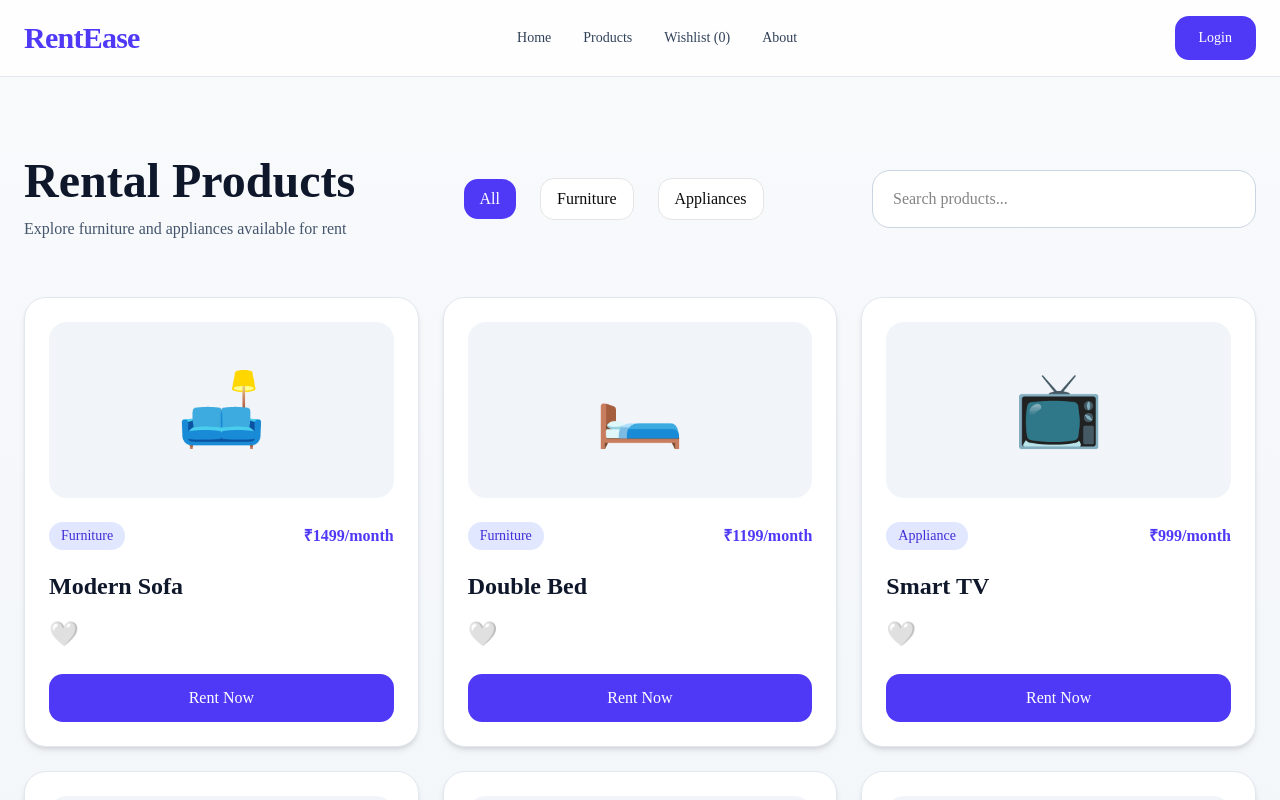
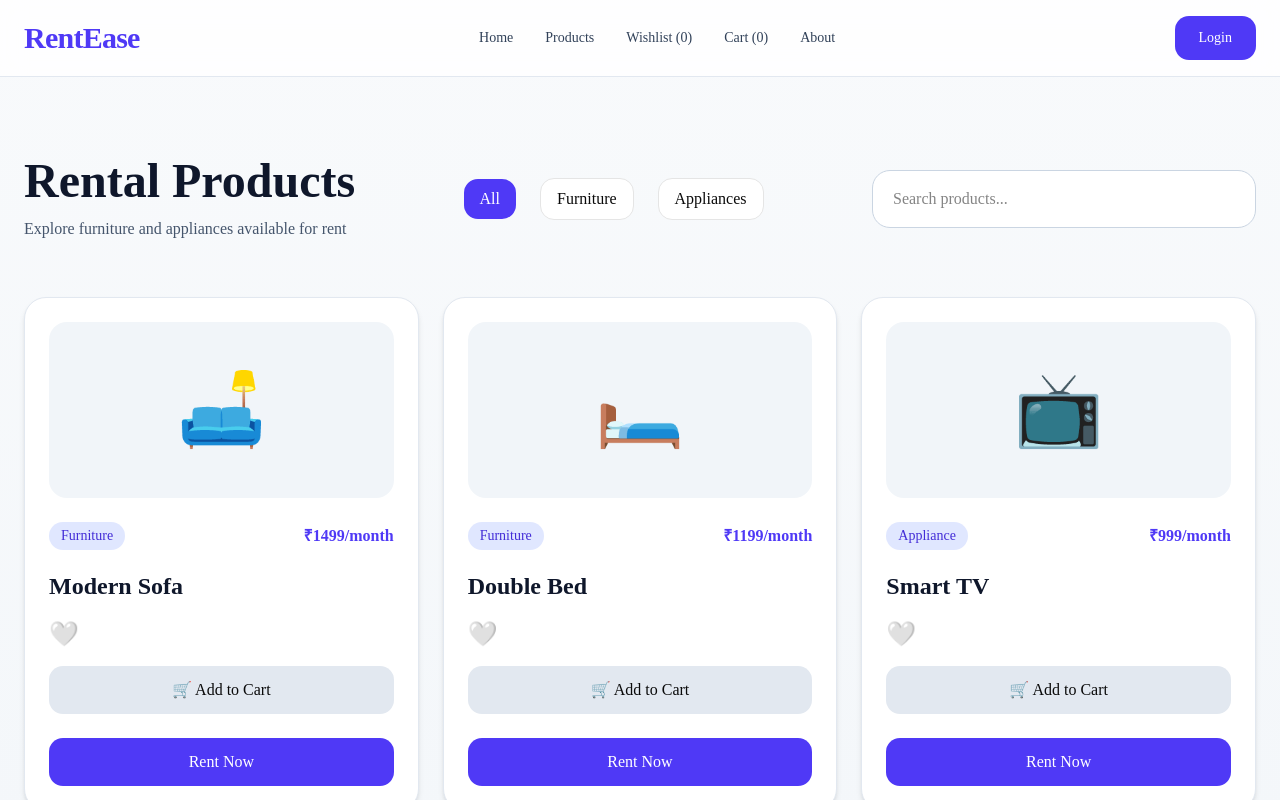
Before and after one commit to mahfuzalamttt/rentease, a Next.js app: page /products in a window 1280 px wide. Shown: the top 800 px of the page. Built offline with nearby package versions, Linux system fonts and the light colour scheme.

Commit message:
implemented cart state and navbar cart count

```diff
--- a/app/products/page.tsx
+++ b/app/products/page.tsx
@@ -60,7 +60,7 @@ export default function ProductsPage() {
   const [search, setSearch] = useState("");
   const [category, setCategory] = useState("All");
   const [wishlist, setWishlist] = useState<number[]>([]);
-
+  const [cart, setCart] = useState<number[]>([]);
   const searchParams = useSearchParams();
 
   useEffect(() => {
@@ -99,7 +99,15 @@ export default function ProductsPage() {
       syncWishlist
     );
   };
-}, []);
+  }, []);
+
+  useEffect(() => {
+  const savedCart = localStorage.getItem("cart");
+
+  if (savedCart) {
+    setCart(JSON.parse(savedCart));
+  }
+  }, []);
 
   const filteredProducts = products.filter((product) => {
   const matchesSearch = product.name
@@ -264,7 +272,41 @@ export default function ProductsPage() {
                       {wishlist.includes(product.id) ? "❤️" : "🤍"}
                     </button>
                   </div>
+                  <button
+                    onClick={(e) => {
+                      e.preventDefault();
 
+                      let updatedCart;
+
+                      if (cart.includes(product.id)) {
+                        updatedCart = cart.filter(
+                          (id) => id !== product.id
+                        );
+                      } else {
+                        updatedCart = [...cart, product.id];
+                      }
+
+                      setCart(updatedCart);
+
+                      localStorage.setItem(
+                        "cart",
+                        JSON.stringify(updatedCart)
+                      );
+
+                      window.dispatchEvent(
+                        new Event("cartUpdated")
+                      );
+                    }}
+                    className={`mt-4 w-full rounded-xl px-4 py-3 transition ${
+                      cart.includes(product.id)
+                        ? "bg-green-100 text-green-700 border border-green-300"
+                        : "bg-slate-200 hover:bg-slate-300"
+                    }`}
+                  >
+                    {cart.includes(product.id)
+                      ? "✅ Added to Cart"
+                      : "🛒 Add to Cart"}
+                  </button>
                   <button className="mt-6 w-full rounded-xl bg-indigo-600 px-4 py-3 text-white transition hover:bg-indigo-700">
                     Rent Now
                   </button>
--- a/components/navbar.tsx
+++ b/components/navbar.tsx
@@ -6,6 +6,7 @@ import { Menu, X } from "lucide-react";
 export default function Navbar() {
 
   const [wishlistCount, setWishlistCount] = useState(0);
+  const [cartCount, setCartCount] = useState(0);
 
   useEffect(() => {
   const savedWishlist = localStorage.getItem("wishlist");
@@ -13,6 +14,15 @@ export default function Navbar() {
   if (savedWishlist) {
     const wishlist = JSON.parse(savedWishlist);
     setWishlistCount(wishlist.length);
+  }
+  }, []);
+
+  useEffect(() => {
+  const savedCart = localStorage.getItem("cart");
+
+  if (savedCart) {
+    const cart = JSON.parse(savedCart);
+    setCartCount(cart.length);
   }
   }, []);
 
@@ -42,6 +52,32 @@ export default function Navbar() {
   };
   }, []);
 
+  useEffect(() => {
+  const updateCartCount = () => {
+    const savedCart =
+      localStorage.getItem("cart");
+
+    if (savedCart) {
+      const cart = JSON.parse(savedCart);
+      setCartCount(cart.length);
+    } else {
+      setCartCount(0);
+    }
+  };
+
+  window.addEventListener(
+    "cartUpdated",
+    updateCartCount
+  );
+
+  return () => {
+    window.removeEventListener(
+      "cartUpdated",
+      updateCartCount
+    );
+  };
+  }, []);
+
   const [menuOpen, setMenuOpen] = useState(false);
 
   return (
@@ -66,6 +102,10 @@ export default function Navbar() {
 
           <Link href="/wishlist" className="transition hover:text-indigo-600">
             Wishlist ({wishlistCount})
+          </Link>
+
+          <Link href="/cart" className="transition hover:text-indigo-600">
+            Cart ({cartCount})
           </Link>
 
           <Link href="/about" className="transition hover:text-indigo-600">
@@ -114,6 +154,12 @@ export default function Navbar() {
             </li>
 
             <li>
+              <Link href="/cart" className="transition hover:text-indigo-600">
+                Cart ({cartCount})
+              </Link>
+            </li>
+
+            <li>
               <Link href="/about" className="transition hover:text-indigo-600">
                 About
               </Link>
```
